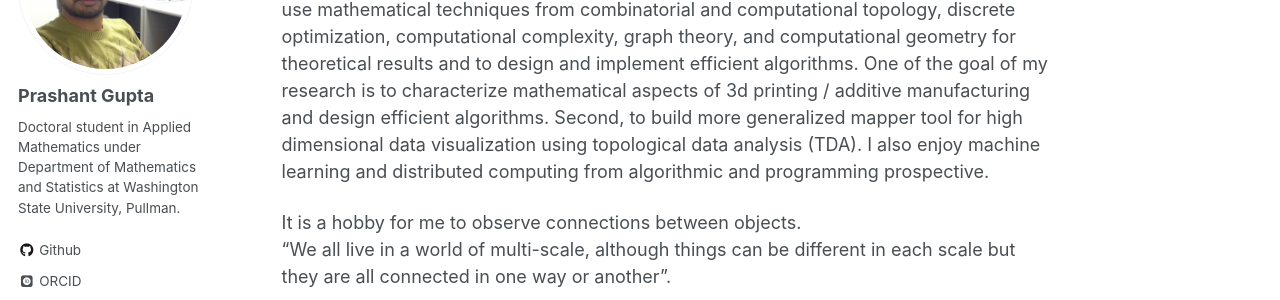
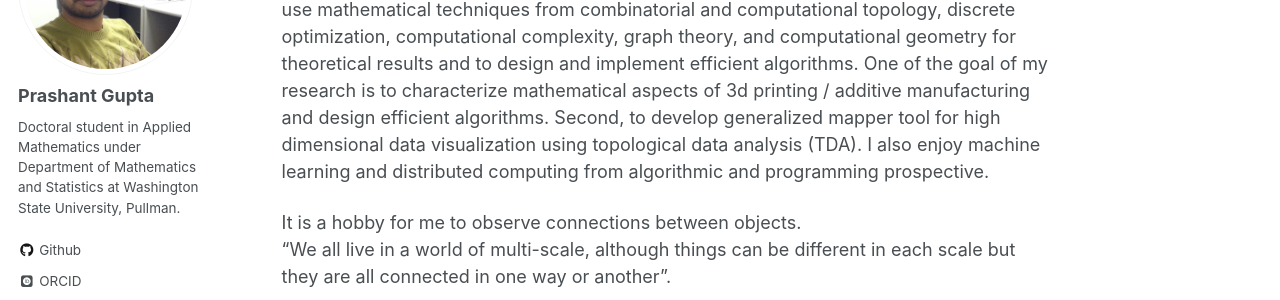
Before and after one commit to pragup/pragup.github.io, a Jekyll site: the page built from _pages/about.md, in a window 1280 px wide. Shown: the part 218-518 px from the top of the page. Built offline with Jekyll 4.4.1, drawn with Linux system fonts in a browser that asks for light colours; some web fonts are replaced; some of the changed text lies outside the part shown.

Commit message:
no message

```diff
--- a/_pages/about.md
+++ b/_pages/about.md
@@ -10,8 +10,8 @@
 I am a Doctorate student in Applied Mathematics under Department of Mathematics and Statistics at Washington State University. My Ph.D. advisor is Dr. Bala Krishnamoorthy.
 I use mathematical techniques from combinatorial and computational topology, discrete optimization, computational complexity, graph theory, and computational geometry
 for theoretical results and to design and implement efficient algorithms.
-One of the goal of my research is to characterize mathematical aspects of 3d printing / additive manufacturing and design efficient algorithms. Second, to build more
-generalized mapper tool for high dimensional data visualization using topological data analysis (TDA).
+One of the goal of my research is to characterize mathematical aspects of 3d printing / additive manufacturing and design efficient algorithms. Second, to develop generalized
+mapper tool for high dimensional data visualization using topological data analysis (TDA).
 I also enjoy machine learning  and distributed computing from algorithmic and programming prospective.
 
 It is a hobby for me to observe connections between objects.
```
